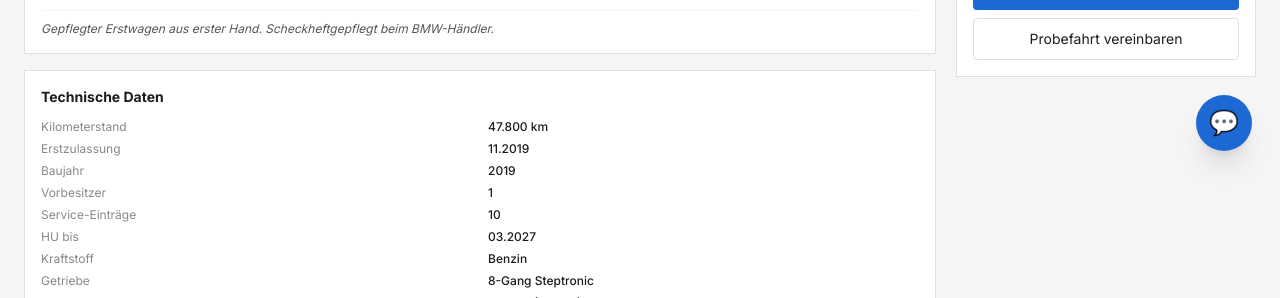
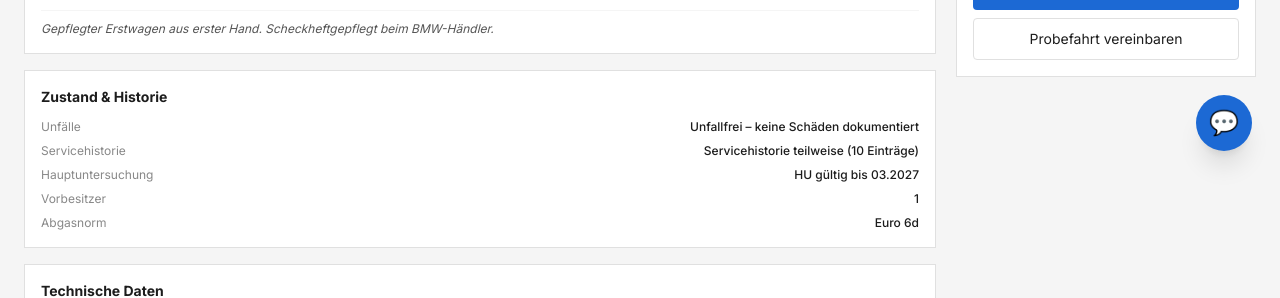
Before and after one commit to Saaraahwo/gebrauchtwagen-ki-assistent, a Next.js app: page /cars/1 in a window 1280 px wide. Shown: the part 621-919 px from the top of the page. Built offline with nearby package versions, Linux system fonts and the light colour scheme.

Commit message:
CarDetail: inline Zustand & Historie disclosure panel

```diff
--- a/components/CarDetail.tsx
+++ b/components/CarDetail.tsx
@@ -4,6 +4,7 @@ import { useState } from 'react';
 import type { Car } from '@/lib/cars/types';
 import { CarSVG } from './CarSVG';
 import { AnalysisPanel } from './AnalysisPanel';
+import { buildDisclosure } from '@/lib/cars/disclosure';
 
 function svgType(name: string): 'sedan' | 'suv' | 'cabrio' {
   if (/X[0-9]|iX/i.test(name)) return 'suv';
@@ -15,6 +16,7 @@ export function CarDetail({ car }: { car: Car }) {
   const [activeImg, setActiveImg] = useState(0);
   const [imgErrors, setImgErrors] = useState<Record<number, boolean>>({});
   const [showAnalysis, setShowAnalysis] = useState(false);
+  const disclosure = buildDisclosure(car);
 
   const slides = [
     { url: car.imgExterior, label: 'Exterieur' },
@@ -97,6 +99,49 @@ export function CarDetail({ car }: { car: Car }) {
             )}
           </div>
 
+          {/* Zustand & Historie — trust-critical facts, inline (no popup needed) */}
+          <div className="bg-white border border-bmw-gray-border p-4">
+            <h2 className="text-sm font-bold mb-3">Zustand & Historie</h2>
+            <div className="flex flex-col gap-2 text-xs">
+              {disclosure.accidentFree ? (
+                <div className="flex justify-between gap-3">
+                  <span className="text-bmw-gray-muted">Unfälle</span>
+                  <span className="font-medium text-right">Unfallfrei – keine Schäden dokumentiert</span>
+                </div>
+              ) : (
+                disclosure.accidents.map((a, i) => (
+                  <div key={i} className="border-l-2 border-bmw-blue pl-3 py-1 bg-bmw-gray-bg">
+                    <div className="font-semibold">{a.type} · {a.date}</div>
+                    <div className="text-bmw-gray-text mt-0.5">{a.damage}</div>
+                    <div className="text-bmw-gray-muted mt-0.5">
+                      {a.repaired ? 'Fachgerecht repariert' : 'Nicht repariert'}
+                      {a.repainted ? ' · umlackiert' : ''}
+                      {typeof a.repairCost === 'number' ? ` · ${a.repairCost.toLocaleString('de-DE')} €` : ''}
+                    </div>
+                  </div>
+                ))
+              )}
+              <div className="flex justify-between gap-3">
+                <span className="text-bmw-gray-muted">Servicehistorie</span>
+                <span className="font-medium text-right">{disclosure.service.label}</span>
+              </div>
+              <div className="flex justify-between gap-3">
+                <span className="text-bmw-gray-muted">Hauptuntersuchung</span>
+                <span className="font-medium text-right">{disclosure.hu.label}</span>
+              </div>
+              <div className="flex justify-between gap-3">
+                <span className="text-bmw-gray-muted">Vorbesitzer</span>
+                <span className="font-medium text-right">{disclosure.owners}</span>
+              </div>
+              {disclosure.emission && (
+                <div className="flex justify-between gap-3">
+                  <span className="text-bmw-gray-muted">Abgasnorm</span>
+                  <span className="font-medium text-right">{disclosure.emission}</span>
+                </div>
+              )}
+            </div>
+          </div>
+
           {/* Tech specs */}
           <div className="bg-white border border-bmw-gray-border p-4">
             <h2 className="text-sm font-bold mb-3">Technische Daten</h2>
```
